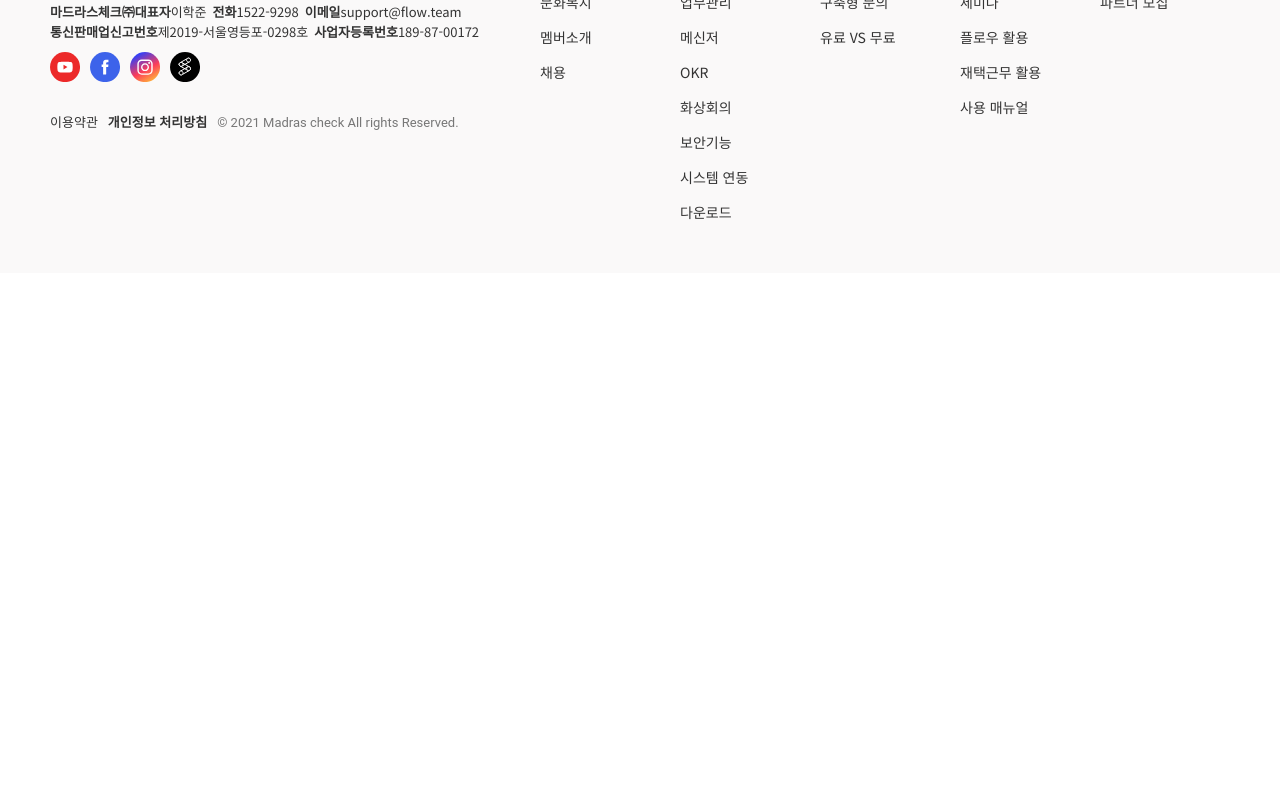
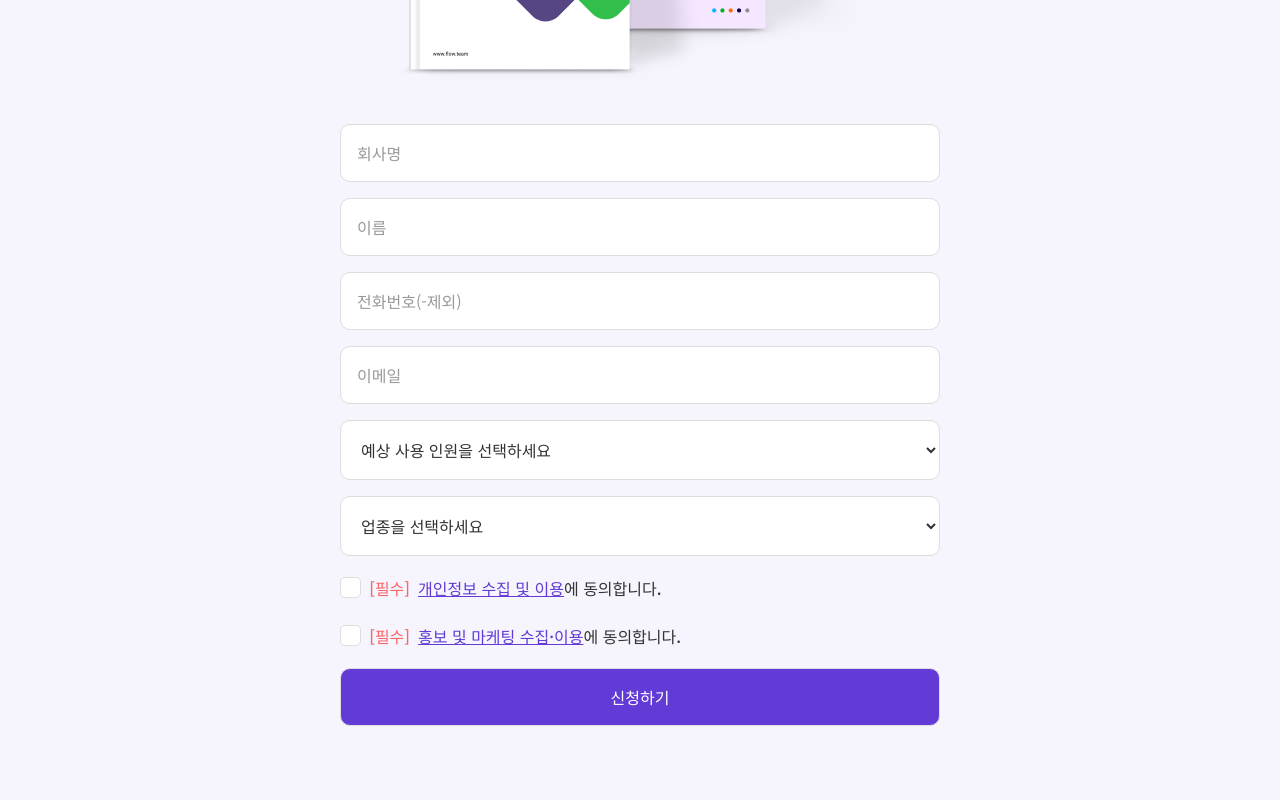
Before and after one commit to juunie-roh/flow-react-ts, a React (Create React App) app: page / in a window 1280 px wide. Shown: the part 6920-7720 px from the top of the page. Before the commit the page ends 7193 px from the top, so only its background shows below. Built offline with nearby package versions, Linux system fonts and the light colour scheme.

Commit message:
input added

```diff
--- /dev/null
+++ b/src/containers/sections/Input.tsx
@@ -0,0 +1,129 @@
+import React, { useState } from 'react'
+
+const formDatas = new Array<FormData>();
+
+const Input = () => {
+  const inputs = document.querySelectorAll( 'input' );
+  const selects = document.querySelectorAll( 'select' );
+
+  const [ privacyChecked, setPrivacyChecked ] = useState( false );
+  const [ marketingChecked, setMarketingChecked ] = useState( false );
+
+  const onClickSubmit = ( e: any ) => {
+
+    e.preventDefault();
+    const data = new FormData();
+
+    inputs.forEach( ( input ) => {
+      if ( input.type === 'checkbox' || input.type === 'submit' ) return;
+      if ( !input.value ) { alert( `${input.placeholder}을(를) 입력해주세요.`); return; }
+      data.append( input.id, input.value );
+    } )
+
+    selects.forEach( ( select ) => {
+      if ( select.value === "" ) { alert( `${select.querySelector( 'option' )?.innerText}` ); return; }
+      data.append( select.id, select.value );
+    } )
+
+    if ( !privacyChecked ) { alert("개인정보 활용에 동의를 하셔야합니다."); return; }
+    if ( !marketingChecked ) { alert( "마케팅 수집 이용에 동의하셔야 합니다." ); return; }
+
+    data.forEach( ( item ) => {
+      console.log( item );
+    } )
+
+    formDatas.push( data );
+    console.log( formDatas );
+
+  }
+
+  return (
+
+    <section className="container__input">
+      <div className="container__inner">
+        <div>
+          <h2>
+            간단한 정보를 기입하고
+            <br />
+            소개서를 다운로드하세요!
+          </h2>
+          <p className="miniText">협업툴을 도입하기 전 플로우 소개서와 비교 자료로 장단점을 한눈에 확인하세요!</p>
+          <img src="./images/flow/flow-guide.png" alt="" />
+        </div>
+        <form id="consultForm">
+          <ul className="formList">
+            <li>
+              <label htmlFor="companyName">회사명</label>
+              <input type="text" id="companyName" placeholder="회사명" name='companyName' required autoComplete="off" />
+            </li>
+            <li>
+              <label htmlFor="userName">이름</label>
+              <input type="text" id="userName" placeholder="이름" name='userName' required autoComplete="off" />
+            </li>
+            <li>
+              <label htmlFor="tel">전화번호</label>
+              <input type="tel" id="tel" placeholder="전화번호(-제외)" name='tel' required autoComplete="off" />
+            </li>
+            <li>
+              <label htmlFor="email">이메일</label>
+              <input type="email" id="email" placeholder="이메일" name='email' required autoComplete="off" />
+            </li>
+            <li>
+              <select id="requiredNum" required>
+                <option value="">예상 사용 인원을 선택하세요</option>
+                <option value="10">10인 이하</option>
+                <option value="11">11인 이상 30인 이하</option>
+                <option value="31">31인 이상 50인 이하</option>
+                <option value="51">51인 이상 100인 미만</option>
+                <option value="100">100인 이상</option>
+                <option value="500">500인 이상</option>
+                <option value="1000">1000인 이상</option>
+              </select>
+            </li>
+            <li>
+              <select id="sector" required>
+                <option value="">업종을 선택하세요</option>
+                <option value="Produce">제조업</option>
+                <option value="IT">정보통신업(IT)</option>
+                <option value="Franchise">F&B, 프랜차이즈</option>
+                <option value="Logistics">도·소매 유통 판매</option>
+                <option value="Entertain">엔터테인먼트, 여행, 예술</option>
+                <option value="Public">공공 행정</option>
+                <option value="Construct">건설 및 기간 산업</option>
+                <option value="Tax">세무, 법무, 노무</option>
+                <option value="Transportation">운수 및 물류</option>
+                <option value="Medical">의료 보건, 사회 복지</option>
+                <option value="Finance">금융, 보험, 부동산</option>
+                <option value="Association">협회 및 단체</option>
+                <option value="Research">교육 및 연구</option>
+                <option value="Agriculture">1차 산업(농·임·수산업)</option>
+                <option value="etc">기타</option>
+              </select>
+            </li>
+          </ul>
+          <ul className="agreeList">
+            <li>
+              <input type="checkbox" id="privacyAgree" required name='privacyAgree' />
+              <label htmlFor="privacyAgree" id="privacyAgreeLabel" onClick={ () => { setPrivacyChecked( !privacyChecked ) } } className={ privacyChecked ? "checked" : "" }>
+                <span>[필수]</span>
+                <a href="">개인정보 수집 및 이용</a>에 동의합니다.
+              </label>
+            </li>
+            <li>
+              <input type="checkbox" id="marketingAgree" required name='marketingAgree'/>
+              <label htmlFor="marketingAgree" id="marketingAgreeLabel" onClick={ () => { setMarketingChecked( !marketingChecked ) } } className={ marketingChecked ? "checked" : "" }>
+                <span>[필수]</span>
+                <a href="">홍보 및 마케팅 수집·이용</a>에 동의합니다.
+              </label>
+            </li>
+          </ul>
+          <input type="submit" id="submitBtn" value="신청하기" onClick={ onClickSubmit } />
+          {/* <button type='button' id='submitBtn' onClick={ onClickSubmit }>신청하기</button> */}
+        </form>
+      </div>
+    </section>
+
+  )
+}
+
+export default Input
--- a/src/containers/sections/Sections.ts
+++ b/src/containers/sections/Sections.ts
@@ -2,6 +2,7 @@ import BusinessBanner from "./BusinessBanner";
 import Example from "./Example";
 import Functions from "./Functions";
 import Guide from "./Guide";
+import Input from "./Input";
 import MainBanner from "./MainBanner";
 import Management from "./Management";
 import Partner from "./Partner";
@@ -12,6 +13,7 @@ export {
   Example,
   Functions,
   Guide,
+  Input,
   MainBanner,
   Management,
   Partner,
--- a/src/index.tsx
+++ b/src/index.tsx
@@ -7,7 +7,7 @@ import './styles/main.css';
 
 import Header from './containers/header/Header';
 import Footer from './containers/footer/Footer';
-import { MainBanner, Partner, Functions, Management, Example, Service, Guide, BusinessBanner } from './containers/sections/Sections'
+import { MainBanner, Partner, Functions, Management, Example, Service, Guide, Input, BusinessBanner } from './containers/sections/Sections'
 
 const root = ReactDOM.createRoot(
   document.getElementById('root') as HTMLElement
@@ -24,6 +24,7 @@ root.render(
       <Example />
       <Service />
       <Guide />
+      <Input />
       <BusinessBanner />
 
       <Footer />
```
